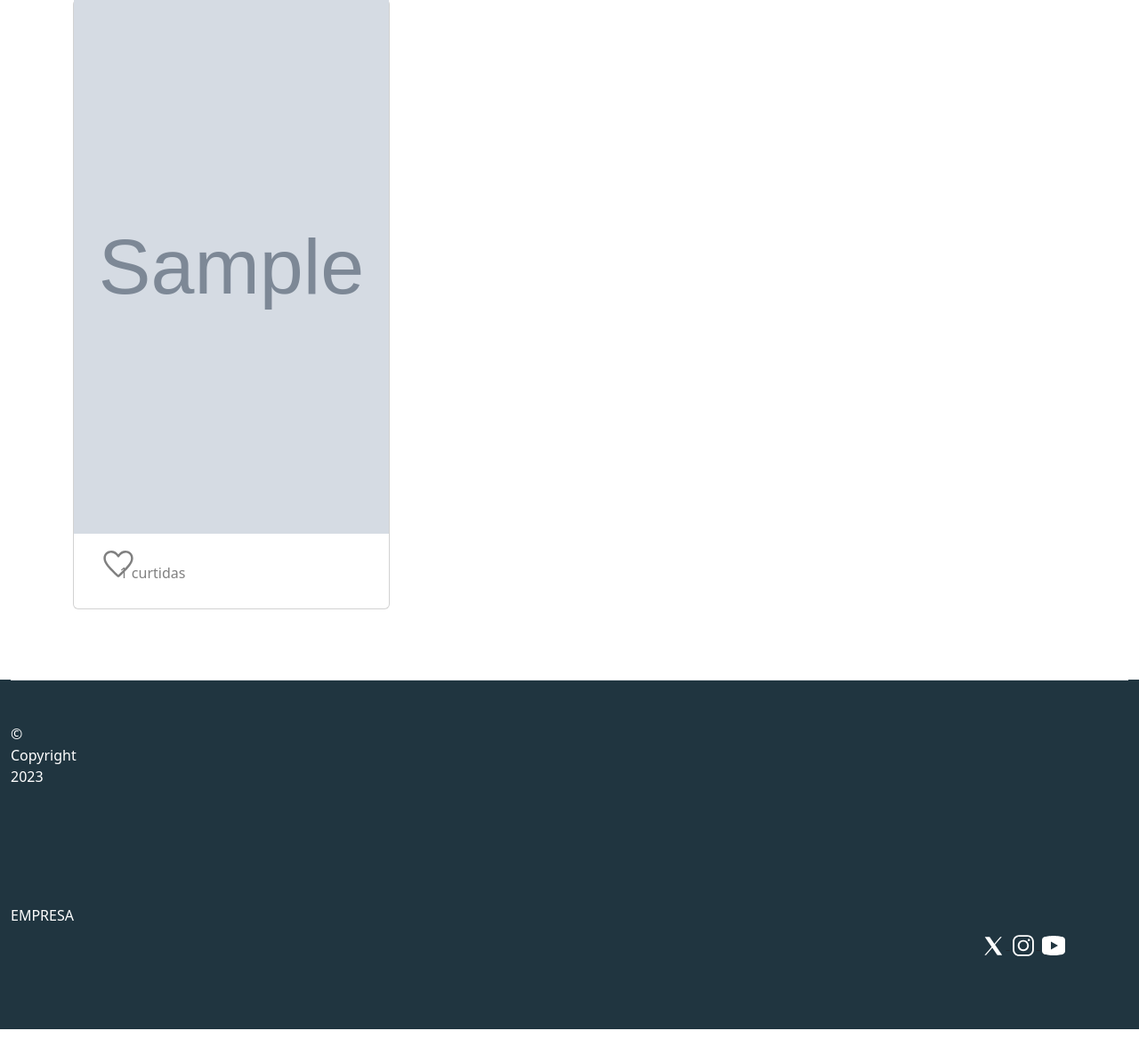
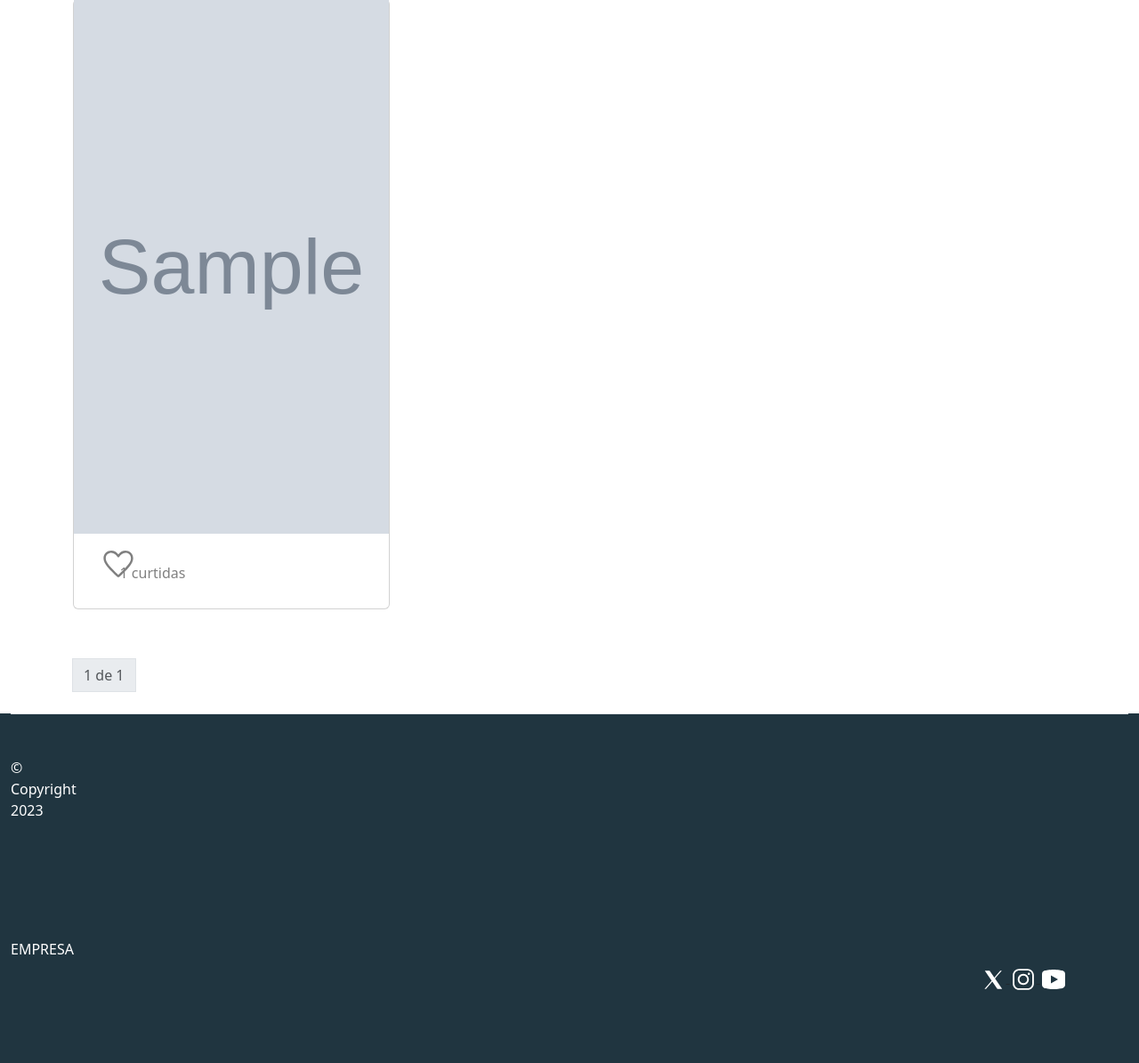
Before and after one commit to LeoCorleone/tcc_senai, a Django app: page / in a window 1280 px wide. Shown: the part 75-1270 px from the top of the page at 89% size. Before the commit the page ends 1232 px from the top, so only its background shows below. Run offline with Django 4.2, Linux system fonts and the light colour scheme; tables that the repository leaves empty hold one stand-in row (values such as "Sample post"); grey boxes marked "Sample" are stand-in pictures; some libraries are stand-ins or nearby versions.

Commit message:
adicionando paginator no index

```diff
--- a/catalogo/site_catalogo/templates/index.html
+++ b/catalogo/site_catalogo/templates/index.html
@@ -34,6 +34,21 @@
             </div>
             {% endfor %}
         </div>
+        <nav aria-label="...">
+            <ul class="pagination">
+              <li class="page-item ">
+                {% if postagem.has_previous %}
+                    <a class="page-link" href="?page={{ postagem.previous_page_number }}">anterior</a>
+                {% endif %}
+              </li>
+              <li class="page-item disabled"><a class="page-link" href="#">{{ postagem.number }} de {{ postagem.paginator.num_pages }}</a></li>
+              <li class="page-item">
+                {% if postagem.has_next %}
+                    <a class="page-link" href="?page={{ postagem.next_page_number }}">próxima</a>
+                {% endif %}
+              </li>
+            </ul>
+          </nav>
     </div>
     <!-- fim do body -->
 
--- a/catalogo/site_catalogo/views.py
+++ b/catalogo/site_catalogo/views.py
@@ -13,6 +13,16 @@ from django.contrib import messages
 def index(request):
     form = LoginForms()
     postagem = Roupa.objects.all()
+    paginator = Paginator(postagem, 6)
+    try:
+        page = int(request.GET.get('page', '1'))
+    except ValueError:
+        page = 1
+
+    try:
+        postagem = paginator.page(page)
+    except (EmptyPage, InvalidPage):
+        postagem = paginator.page(paginator.num_pages)
     return render(request, 'index.html', {'form': form, 'postagem': postagem})
 
 def login(request):
```
